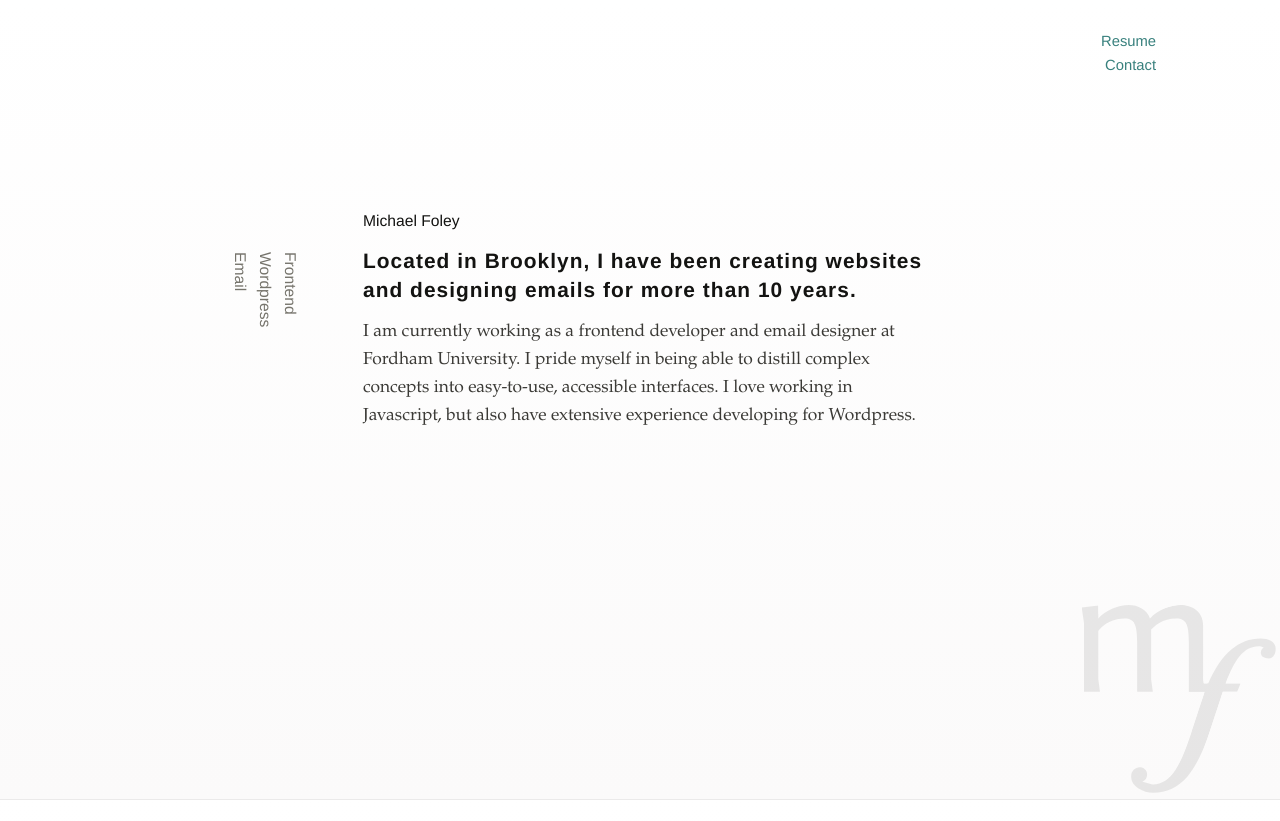
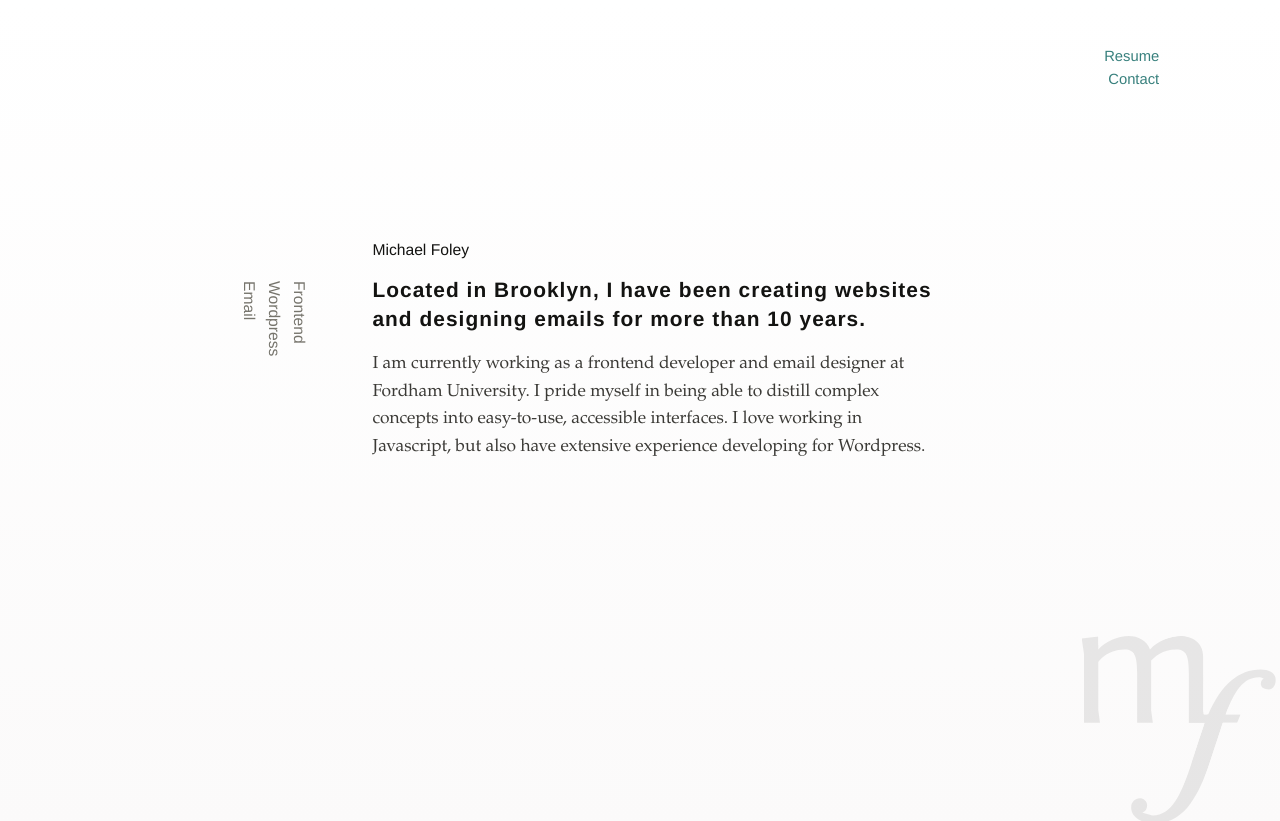
Before and after one commit to michaeldfoley/michaeldfoley.com, a Nuxt app: page / in a window 1280 px wide. Shown: the top 821 px of the page. Built offline with nearby package versions, Linux system fonts and the light colour scheme.

Commit message:
:arrow_up: upgrade dependencies

```diff
--- a/assets/_main.scss
+++ b/assets/_main.scss
@@ -1,17 +1,12 @@
 @import '_vars.scss';
+@import-normalize;
 
-*, *:before, *:after {
-  box-sizing: border-box;
-  margin: 0;
-}
 html {
   background-color: $text_color;
   color: $text-color;
   font-family: $font_main;
   font-size: 10px;
   font-weight: 400;
-  -ms-text-size-adjust: 100%;
-  -webkit-text-size-adjust: 100%;
   -moz-osx-font-smoothing: grayscale;
   -webkit-font-smoothing: antialiased;
   box-sizing: border-box;
@@ -20,6 +15,7 @@ body {
   background: white;
   font-size: $font-size;
   line-height: $line-height;
+  margin: 0;
   min-height: 100vh;
   padding-bottom: 49px;
 
@@ -27,7 +23,9 @@ body {
     font-size: calc(#{$font-size - 0.5} + 0.5vw);
   }
 }
-
+::placeholder {
+  color: gray;
+}
 p {
   margin-bottom: 1.2em;
 
--- a/nuxt.config.js
+++ b/nuxt.config.js
@@ -16,7 +16,7 @@ module.exports = {
       { rel: 'icon', type: 'image/x-icon', href: '/favicon.ico' }
     ]
   },
-  css: ['normalize.css', '~/assets/_main.scss'],
+  css: ['~/assets/_main.scss'],
   /*
   ** Customize the progress-bar color
   */
@@ -33,6 +33,11 @@ module.exports = {
   ** Build configuration
   */
   build: {
+    postcss: [
+      require('postcss-normalize')(),
+      require('autoprefixer')(),
+      require('cssnano')()
+    ],
     extend (config, {isDev, isClient}) {
       if (isDev && isClient) {
         config.module.rules.push({
--- a/pages/index.vue
+++ b/pages/index.vue
@@ -29,10 +29,10 @@
 
 <script>
 import EmailTemplate from '~/components/portfolio/EmailTemplate';
+import {TimelineLite, TweenLite, Sine} from 'gsap';
 if (process.browser) {
   require('gsap/ScrollToPlugin');
 }
-import {TimelineLite, TweenLite, Sine} from 'gsap';
 
 export default {
   head: {
```
Also changed, not shown: package.json (+22 -12 lines), 1 other file (tests, documents, lock files or other folders).
